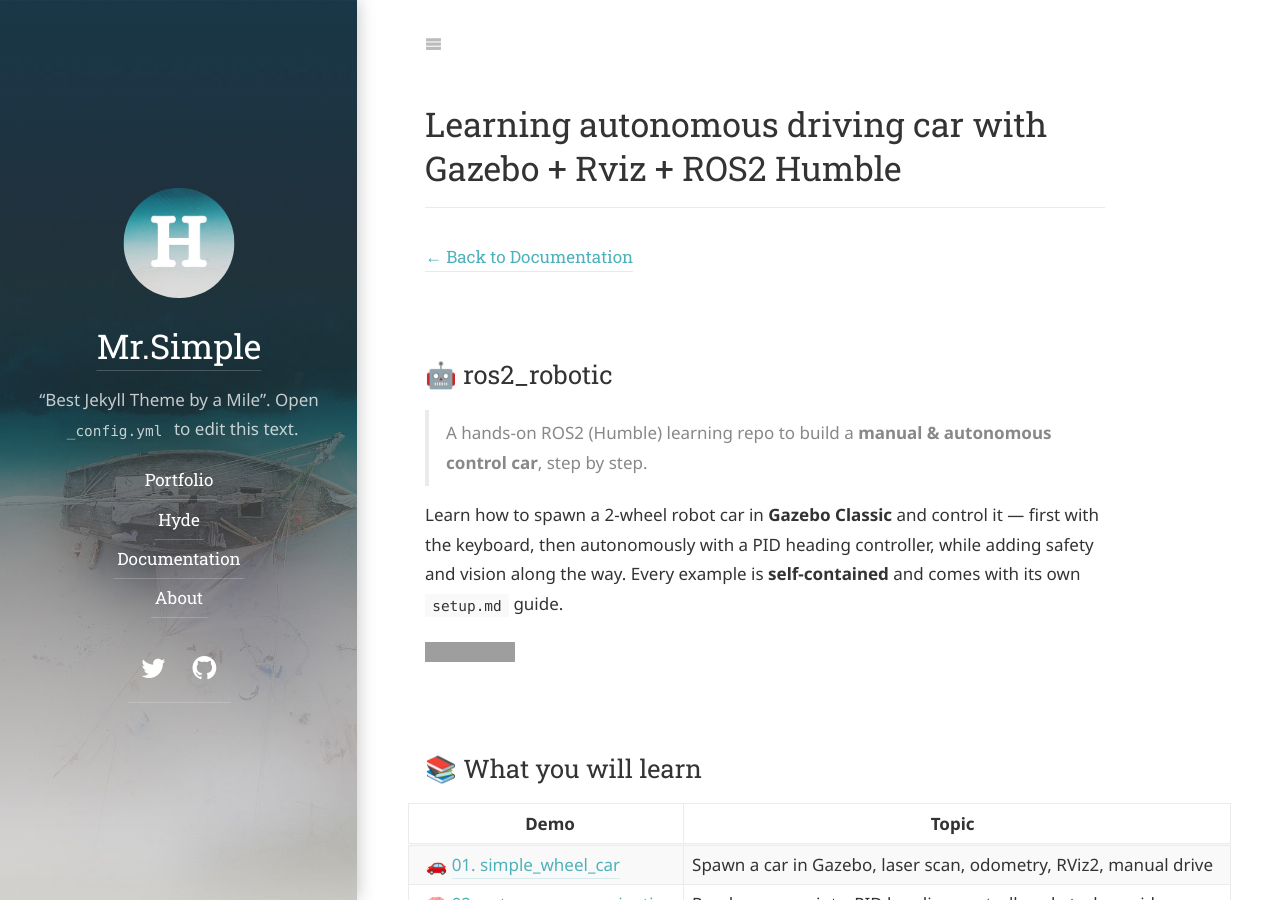
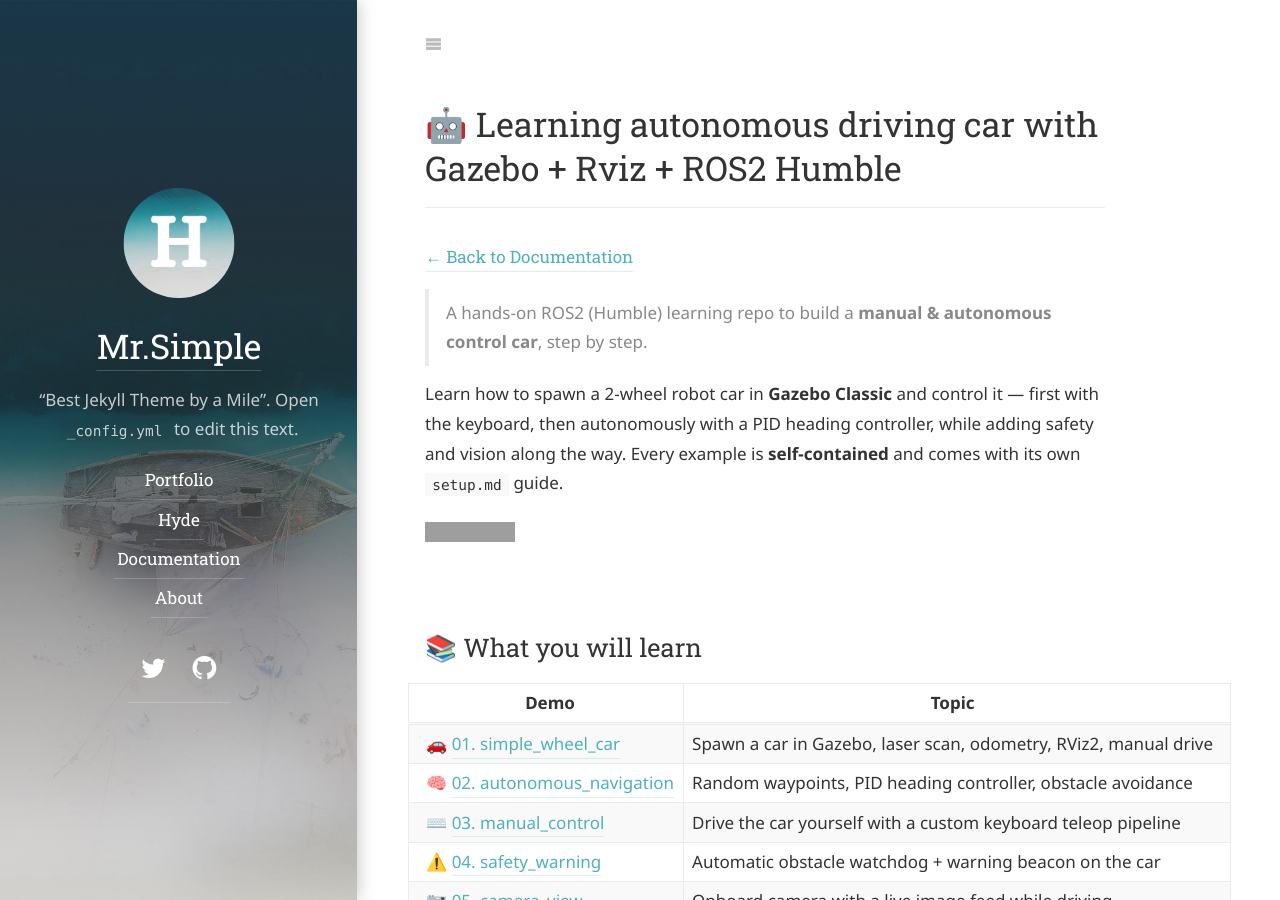
Before and after one commit to CongHoanCoder/conghoan.nguyen, a Jekyll site: the page built from _docs/Learning autonomous driving car with Gazebo + Rviz + ROS2 Humble.md, in a window 1280 px wide and 900 px high. Built offline with Jekyll 4.4.1, drawn with Linux system fonts in a browser that asks for light colours; some web fonts are replaced; grey boxes are pictures that could not be loaded.

Commit message:
Update the ros guideline
Update the ros guideline

```diff
--- a/_docs/Learning autonomous driving car with Gazebo + Rviz + ROS2 Humble.md
+++ b/_docs/Learning autonomous driving car with Gazebo + Rviz + ROS2 Humble.md
@@ -1,12 +1,11 @@
 ---
 layout: doc
-title: Learning autonomous driving car with Gazebo + Rviz + ROS2 Humble
+title: 🤖 Learning autonomous driving car with Gazebo + Rviz + ROS2 Humble
 description: >
   Learn how to spawn a 2-wheel robot car in **Gazebo Classic** and control it — first with the keyboard, then autonomously with a PID heading controller, while adding safety and vision along the way.
 hide_description: true
 ---
 
-## 🤖 ros2_robotic
 
 > A hands-on ROS2 (Humble) learning repo to build a **manual & autonomous control car**, step by step.
 
```
